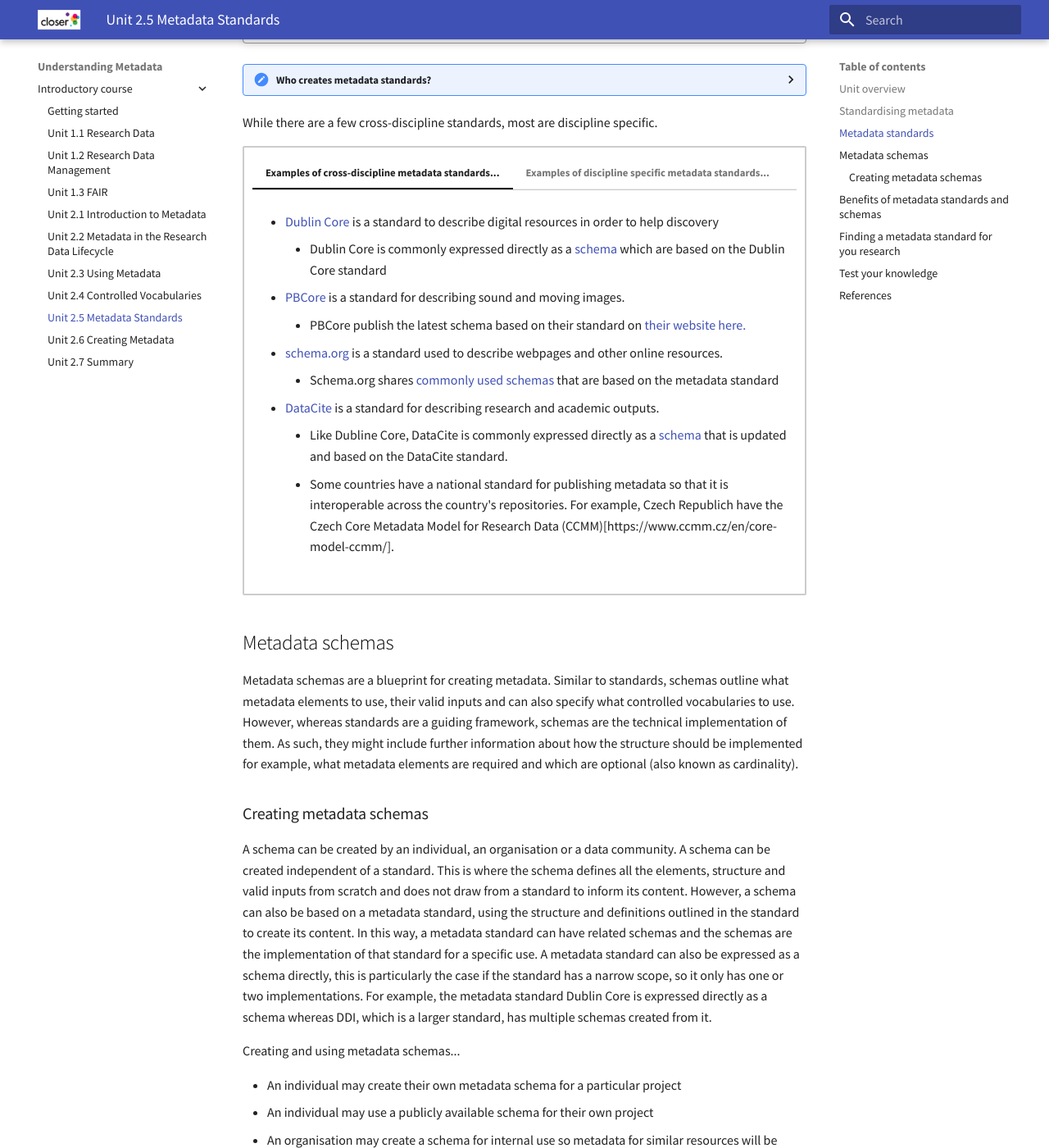
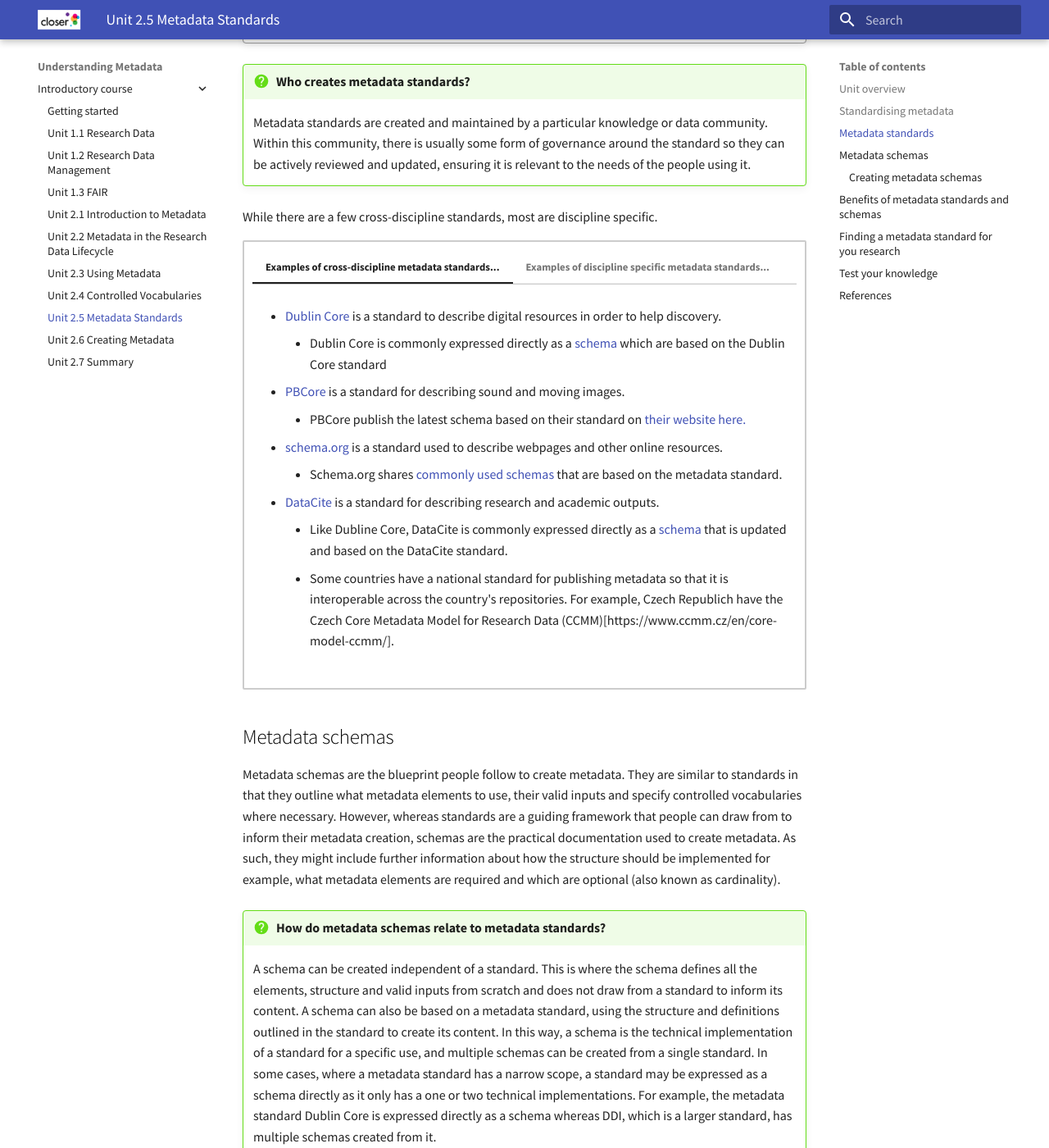
Before and after one commit to spuddybike/understanding-metadata, an MkDocs documentation site: the page built from docs/introduction/2.5 Metadata standards.md, in a window 1280 px wide and 1400 px high, scrolled down 1842 px. Shown: the whole window at 82% size. Built offline with MkDocs 1.6.1 and Material for MkDocs 9.7.7, drawn with Linux system fonts in a browser that asks for light colours; some of the changed text lies outside the part shown.

Commit message:
Update 2.5 Metadata standards.md

```diff
--- a/docs/introduction/2.5 Metadata standards.md
+++ b/docs/introduction/2.5 Metadata standards.md
@@ -60,12 +60,12 @@
 
 === "Examples of cross-discipline metadata standards..."
 
-      - [Dublin Core](https://www.dublincore.org/) is a standard to describe digital resources in order to help discovery
+      - [Dublin Core](https://www.dublincore.org/) is a standard to describe digital resources in order to help discovery.
          - Dublin Core is commonly expressed directly as a [schema](https://www.dublincore.org/schemas/) which are based on the Dublin Core standard
       - [PBCore](https://pbcore.org/) is a standard for describing sound and moving images.
          - PBCore publish the latest schema based on their standard on [their website here.](https://pbcore.org/xsd)
       - [schema.org](https://schema.org/) is a standard used to describe webpages and other online resources.
-         - Schema.org shares [commonly used schemas](https://schema.org/docs/schemas.html) that are based on the metadata standard
+         - Schema.org shares [commonly used schemas](https://schema.org/docs/schemas.html) that are based on the metadata standard.
       - [DataCite](https://datacite.org/what-we-do/) is a standard for describing research and academic outputs.
         - Like Dubline Core, DataCite is commonly expressed directly as a [schema](https://schema.datacite.org/) that is updated and based on the DataCite standard.
         - Some countries have a national standard for publishing metadata so that it is interoperable across the country's repositories. For example, Czech Republich have the Czech Core Metadata Model for Research Data (CCMM)[https://www.ccmm.cz/en/core-model-ccmm/].
@@ -81,13 +81,15 @@
 
 ## Metadata schemas
 
-Metadata schemas are a blueprint for creating metadata. Similar to standards, schemas outline what metadata elements to use, their valid inputs and can also specify what controlled vocabularies to use. However, whereas standards are a guiding framework, schemas are the technical implementation of them. As such, they might include further information about how the structure should be implemented for example, what metadata elements are required and which are optional (also known as cardinality).
+Metadata schemas are the blueprint people follow to create metadata. They are similar to standards in that they outline what metadata elements to use, their valid inputs and specify controlled vocabularies where necessary. However, whereas standards are a guiding framework that people can draw from to inform their metadata creation, schemas are the practical documentation used to create metadata. As such, they might include further information about how the structure should be implemented for example, what metadata elements are required and which are optional (also known as cardinality).
+
+!!! question "How do metadata schemas relate to metadata standards?"
+
+    A schema can be created independent of a standard. This is where the schema defines all the elements, structure and valid inputs from scratch and does not draw from a standard to inform its content. A schema can also be based on a metadata standard, using the structure and definitions outlined in the standard to create its content. In this way, a schema is the technical implementation of a standard for a specific use, and multiple schemas can be created from a single standard. In some cases, where a metadata standard has a narrow scope, a standard may be expressed as a schema directly as it only has a one or two technical implementations. For example, the metadata standard Dublin Core is expressed directly as a schema whereas DDI, which is a larger standard, has multiple schemas created from it.
 
 ### Creating metadata schemas
 
-A schema can be created by an individual, an organisation or a data community. A schema can be created independent of a standard. This is where the schema defines all the elements, structure and valid inputs from scratch and does not draw from a standard to inform its content. However, a schema can also be based on a metadata standard, using the structure and definitions outlined in the standard to create its content. In this way, a metadata standard can have related schemas and the schemas are the implementation of that standard for a specific use. A metadata standard can also be expressed as a schema directly, this is particularly the case if the standard has a narrow scope, so it only has one or two implementations. For example, the metadata standard Dublin Core is expressed directly as a schema whereas DDI, which is a larger standard, has multiple schemas created from it.
-
-Creating and using metadata schemas...
+A schema can be created by an individual, an organisation or a data community...
 
 - An individual may create their own metadata schema for a particular project
 - An individual may use a publicly available schema for their own project
```
Also changed, not shown: other parts of docs/introduction/2.5 Metadata standards.md (+1 -1 lines).
